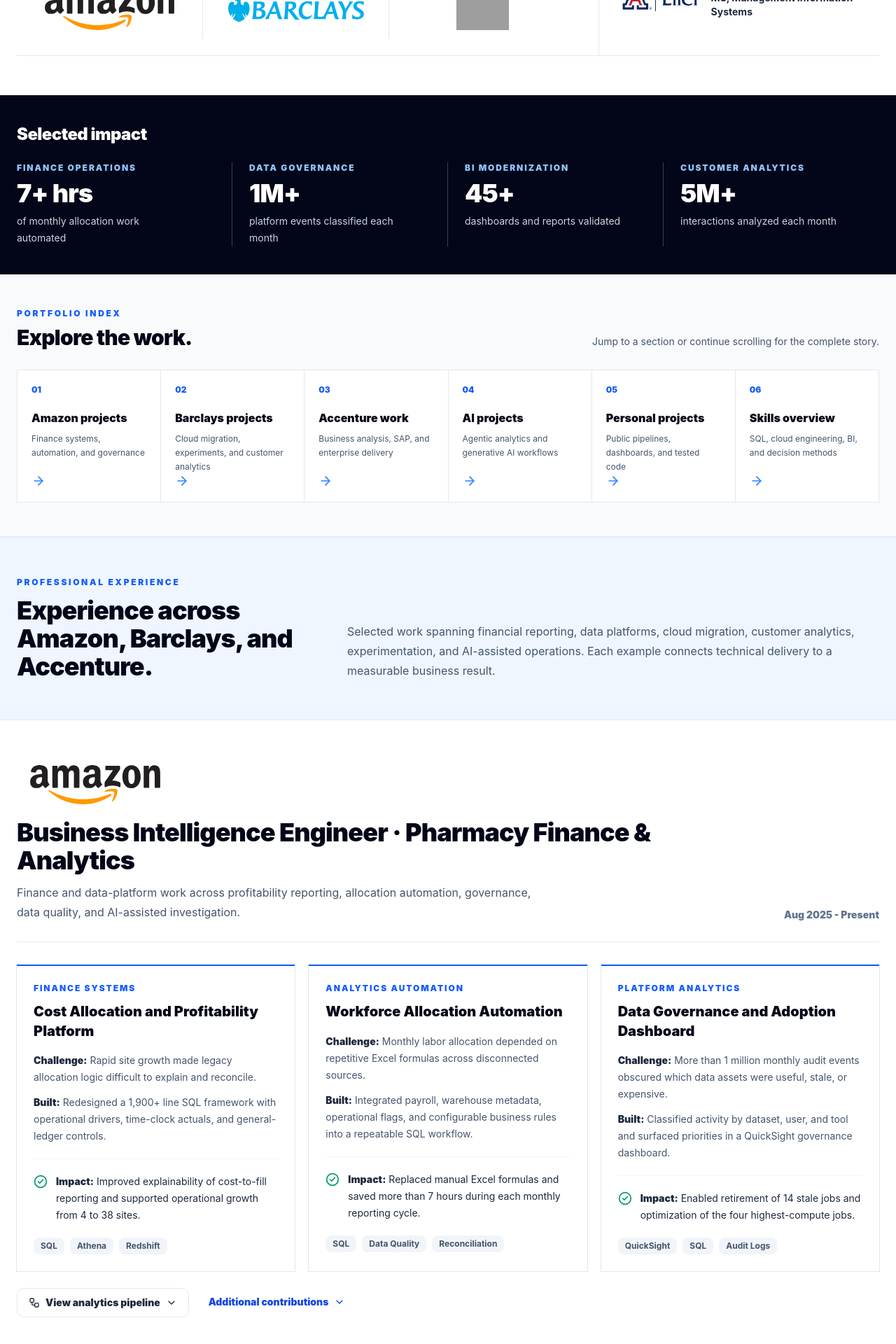
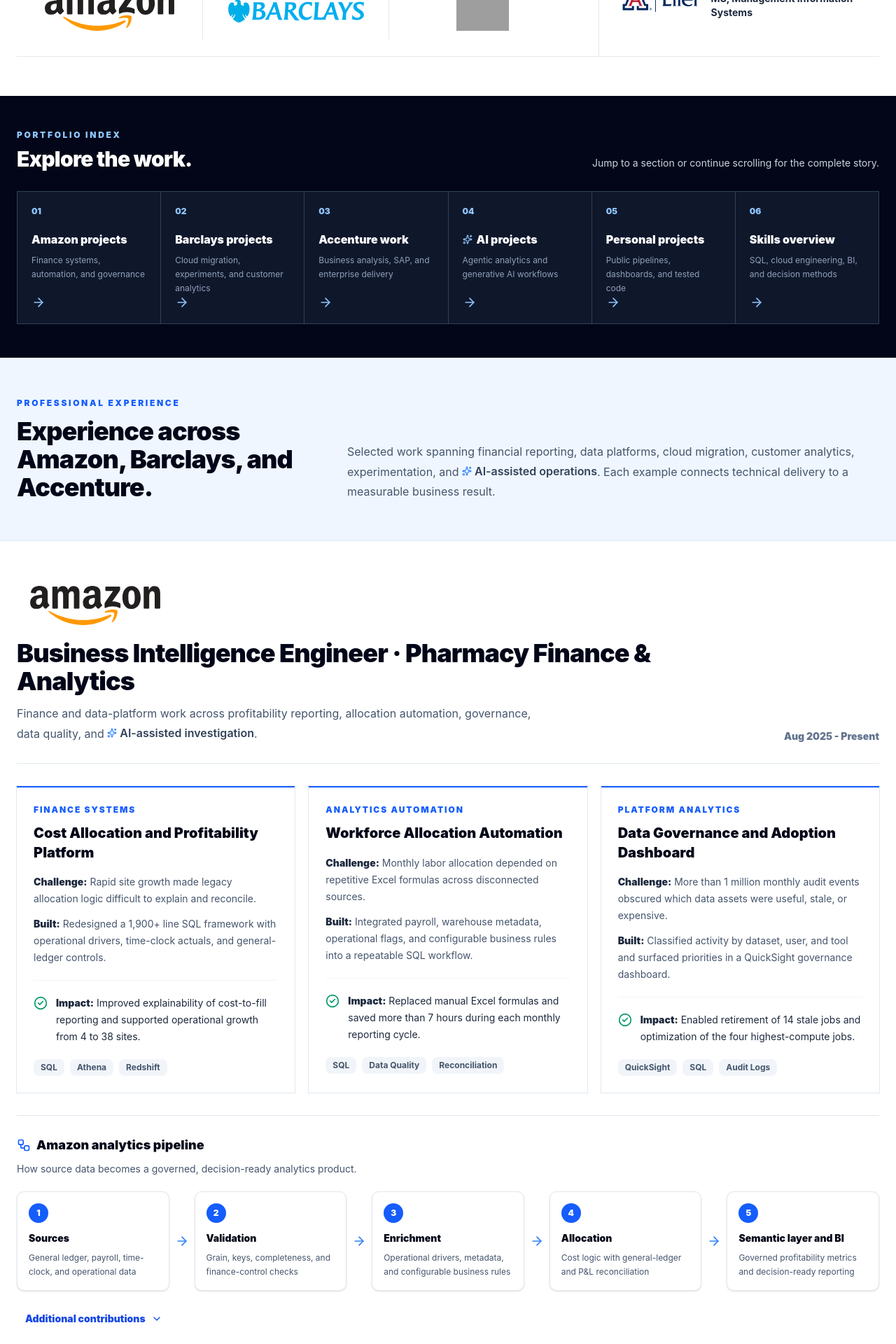
Before and after one commit to Maddy123-sehg/madhvika-portfolio, a Next.js app: page / in a window 1280 px wide. Shown: the part 720-2640 px from the top of the page at 70% size. Built offline with nearby package versions, Linux system fonts and the light colour scheme; grey boxes are pictures that could not be loaded.

Commit message:
Refine portfolio positioning, index, and analytics flows

```diff
--- a/app/mobile-nav.tsx
+++ b/app/mobile-nav.tsx
@@ -1,13 +1,13 @@
 "use client";
 
-import { Menu, X } from "lucide-react";
+import { Menu, Sparkles, X } from "lucide-react";
 import { useState } from "react";
 
 const links = [
   { label: "Index", href: "#index" },
   { label: "Experience", href: "#experience" },
   { label: "Projects", href: "#projects" },
-  { label: "Skills & AI", href: "#skills" },
+  { label: "Skills & AI", href: "#skills", ai: true },
   { label: "Contact", href: "#contact" },
 ];
 
@@ -38,9 +38,9 @@ export function MobileNav({ resumePdf }: { resumePdf: string }) {
               key={link.href}
               href={link.href}
               onClick={() => setIsOpen(false)}
-              className="block rounded-lg px-4 py-3 text-sm font-bold text-slate-700 hover:bg-slate-50 hover:text-blue-600"
+              className="flex items-center gap-1.5 rounded-lg px-4 py-3 text-sm font-bold text-slate-700 hover:bg-slate-50 hover:text-blue-600"
             >
-              {link.label}
+              {link.ai ? <Sparkles aria-hidden="true" className="h-3.5 w-3.5 shrink-0 text-blue-500" /> : null}{link.label}
             </a>
           ))}
           <a
--- a/app/page.tsx
+++ b/app/page.tsx
@@ -1,5 +1,7 @@
 import Image from "next/image";
+import type { ReactNode } from "react";
 import {
+  ArrowDown,
   ArrowRight,
   BarChart3,
   BriefcaseBusiness,
@@ -27,20 +29,19 @@ type ExperienceProject = {
   built: string;
   impact: string;
   tools: string[];
+  ai?: boolean;
 };
 
-const impactStats = [
-  { category: "Finance operations", value: "7+ hrs", label: "of monthly allocation work automated" },
-  { category: "Data governance", value: "1M+", label: "platform events classified each month" },
-  { category: "BI modernization", value: "45+", label: "dashboards and reports validated" },
-  { category: "Customer analytics", value: "5M+", label: "interactions analyzed each month" },
-];
+type PipelineStep = {
+  title: string;
+  description: string;
+};
 
 const portfolioIndexItems = [
   { number: "01", title: "Amazon projects", summary: "Finance systems, automation, and governance", href: "#amazon" },
   { number: "02", title: "Barclays projects", summary: "Cloud migration, experiments, and customer analytics", href: "#barclays" },
   { number: "03", title: "Accenture work", summary: "Business analysis, SAP, and enterprise delivery", href: "#accenture" },
-  { number: "04", title: "AI projects", summary: "Agentic analytics and generative AI workflows", href: "#ai" },
+  { number: "04", title: "AI projects", summary: "Agentic analytics and generative AI workflows", href: "#ai", ai: true },
   { number: "05", title: "Personal projects", summary: "Public pipelines, dashboards, and tested code", href: "#projects" },
   { number: "06", title: "Skills overview", summary: "SQL, cloud engineering, BI, and decision methods", href: "#skills" },
 ];
@@ -105,7 +106,7 @@ const barclaysProjects: ExperienceProject[] = [
     challenge:
       "Legacy service-level logic and routing rules limited comparable journey and agent insights.",
     built:
-      "Redesigned service-level logic, modified upstream SQL, and led a production A/B test across control and treatment call groups.",
+      "Built a normalized agent-performance metric from scratch using sentiment, customer satisfaction, and Net Promoter Score, extending comparable scoring to the full agent base; also redesigned service-level logic and led a production A/B test.",
     impact:
       "Validated 45+ reports, contributed to 12% higher retention and 8% fewer transfers, and helped eliminate roughly 8,000 transfers per month.",
     tools: ["Experimentation", "SQL", "Tableau"],
@@ -120,12 +121,12 @@ const barclaysProjects: ExperienceProject[] = [
     impact:
       "Reduced a days-long documentation process to minutes while preserving structured review and validation.",
     tools: ["Bedrock", "Lambda", "Python"],
+    ai: true,
   },
 ];
 
 const barclaysAdditional = [
   "Reconstructed customer journeys with SQL event sequencing across interactive voice response, queue, callback, and servicing outcomes.",
-  "Created a normalized agent-performance index combining sentiment, customer satisfaction, and Net Promoter Score to extend comparable scoring to the full agent base.",
 ];
 
 const accentureWork = [
@@ -145,18 +146,18 @@ const accentureWork = [
 
 const pipelineFlows = {
   amazon: [
-    "Finance and operational sources",
-    "Validated staging models",
-    "Operational driver logic",
-    "Cost allocation and reconciliation",
-    "Profitability reporting",
+    { title: "Sources", description: "General ledger, payroll, time-clock, and operational data" },
+    { title: "Validation", description: "Grain, keys, completeness, and finance-control checks" },
+    { title: "Enrichment", description: "Operational drivers, metadata, and configurable business rules" },
+    { title: "Allocation", description: "Cost logic with general-ledger and P&L reconciliation" },
+    { title: "Semantic layer and BI", description: "Governed profitability metrics and decision-ready reporting" },
   ],
   barclays: [
-    "Contact-center source data",
-    "Schema reconciliation",
-    "Journey and KPI logic",
-    "Semantic reporting layer",
-    "Tableau dashboards",
+    { title: "Sources", description: "Legacy and cloud contact-center event data" },
+    { title: "Reconciliation", description: "Schemas, identifiers, timestamps, and completeness checks" },
+    { title: "Journey enrichment", description: "IVR, queue, callback, agent, and outcome sequencing" },
+    { title: "Metric and semantic layer", description: "Standardized service, journey, experiment, and agent KPIs" },
+    { title: "BI and experiments", description: "Tableau reporting, monitoring, and A/B-test decisions" },
   ],
 };
 
@@ -177,7 +178,7 @@ const capabilityGroups = [
     title: "Analytics and Decisions",
     description: "Methods that connect business questions to measurable recommendations.",
     icon: BarChart3,
-    skills: ["KPI Development", "A/B Testing", "Hypothesis Testing", "Funnel Analysis", "Customer Journeys", "Reconciliation", "Governance", "Stakeholder Storytelling"],
+    skills: ["KPI Development", "Composite Metric Design", "A/B Testing", "Hypothesis Testing", "Funnel Analysis", "Customer Journeys", "Reconciliation", "Governance", "Stakeholder Storytelling"],
   },
 ];
 
@@ -224,12 +225,20 @@ function CompanyLogo({ src, alt, priority = false, compact = false }: { src: str
   );
 }
 
+function AiMark({ className = "text-blue-500" }: { className?: string }) {
+  return <Sparkles aria-hidden="true" className={`h-3.5 w-3.5 shrink-0 ${className}`} />;
+}
+
+function AiPhrase({ children }: { children: ReactNode }) {
+  return <span className="inline-flex items-center gap-1 whitespace-nowrap font-semibold text-slate-700"><AiMark />{children}</span>;
+}
+
 function Header() {
   const links = [
     { label: "Index", href: "#index" },
     { label: "Experience", href: "#experience" },
     { label: "Projects", href: "#projects" },
-    { label: "Skills & AI", href: "#skills" },
+    { label: "Skills & AI", href: "#skills", ai: true },
     { label: "Contact", href: "#contact" },
   ];
 
@@ -238,17 +247,22 @@ function Header() {
       <div className="mx-auto flex max-w-7xl items-center justify-between gap-5 px-5 py-4 sm:px-6">
         <a href="#top" className="min-w-0">
           <span className="block text-xl font-black tracking-tight text-slate-950 sm:text-2xl">Madhvika Sehgal</span>
-          <span className="mt-0.5 block text-xs text-slate-500 sm:hidden">
-            BI Engineer · Analytics · Applied AI
+          <span className="mt-0.5 flex items-center gap-1 text-xs text-slate-500 sm:hidden">
+            BI Engineer · Data Analytics · <AiMark /> Applied AI
           </span>
-          <span className="mt-0.5 hidden text-sm text-slate-500 sm:block">
-            Business Intelligence Engineer · Analytics Engineering · Applied AI
+          <span className="mt-0.5 hidden items-center gap-1 text-sm text-slate-500 sm:flex lg:hidden">
+            BI Engineer · Data Analytics · <AiMark /> Applied AI
+          </span>
+          <span className="mt-0.5 hidden items-center gap-1 text-sm text-slate-500 lg:flex">
+            Business Intelligence Engineer · Data Analytics · Analytics Engineering · <AiMark /> Applied AI
           </span>
         </a>
 
         <nav className="hidden items-center gap-7 text-sm font-semibold text-slate-700 md:flex" aria-label="Primary navigation">
           {links.map((link) => (
-            <a key={link.href} href={link.href} className="transition hover:text-blue-600">{link.label}</a>
+            <a key={link.href} href={link.href} className="inline-flex items-center gap-1 transition hover:text-blue-600">
+              {link.ai ? <AiMark /> : null}{link.label}
+            </a>
           ))}
           <a href={resumePdf} target="_blank" rel="noreferrer" className="rounded-lg bg-blue-600 px-4 py-2.5 font-black text-white hover:bg-blue-700">
             Resume
@@ -267,10 +281,10 @@ function HeroSection() {
       <div className="max-w-5xl">
         <p className="text-xs font-black uppercase tracking-[0.24em] text-blue-600">Business intelligence engineering portfolio</p>
         <h1 className="mt-4 max-w-4xl text-4xl font-black leading-[1.03] tracking-tight text-slate-950 sm:text-5xl lg:text-6xl">
-          I build <span className="text-blue-600">reliable data systems</span> for financial, operational, and customer decisions.
+          I turn complex data into <span className="text-blue-600">trusted metrics and scalable analytics</span> that teams can act on.
         </h1>
         <p className="mt-6 max-w-3xl text-lg leading-8 text-slate-600">
-          Business Intelligence Engineer with 4+ years across Amazon, Barclays, and Accenture, building SQL data models, cloud pipelines, BI systems, experiments, and AI-assisted analytics workflows.
+          Business Intelligence Engineer with 4+ years across Amazon, Barclays, and Accenture, combining SQL, cloud data modeling, dashboards, experimentation, and <AiPhrase>applied AI</AiPhrase> to solve financial, operational, and customer problems.
         </p>
 
         <div className="mt-8 flex flex-wrap gap-3">
@@ -313,44 +327,27 @@ function HeroSection() {
   );
 }
 
-function ImpactSection() {
-  return (
-    <section className="bg-slate-950 py-10 text-white" aria-labelledby="impact-title">
-      <div className="mx-auto max-w-7xl px-5 sm:px-6">
-        <h2 id="impact-title" className="text-xl font-black tracking-tight sm:text-2xl">Selected impact</h2>
-        <div className="mt-6 grid gap-6 sm:grid-cols-2 lg:grid-cols-4 lg:gap-0 lg:divide-x lg:divide-slate-700">
-          {impactStats.map((stat) => (
-            <div key={stat.category} className="lg:px-6 lg:first:pl-0 lg:last:pr-0">
-              <p className="text-xs font-black uppercase tracking-[0.16em] text-blue-300">{stat.category}</p>
-              <p className="mt-2 text-4xl font-black tracking-tight">{stat.value}</p>
-              <p className="mt-2 max-w-56 text-sm leading-6 text-slate-300">{stat.label}</p>
-            </div>
-          ))}
-        </div>
-      </div>
-    </section>
-  );
-}
-
 function PortfolioIndexSection() {
   return (
-    <section id="index" className="border-b border-slate-200 bg-slate-50 py-12" aria-labelledby="index-title">
+    <section id="index" className="bg-slate-950 py-12 text-white" aria-labelledby="index-title">
       <div className="mx-auto max-w-7xl px-5 sm:px-6">
         <div className="flex flex-col gap-3 sm:flex-row sm:items-end sm:justify-between">
           <div>
-            <p className="text-xs font-black uppercase tracking-[0.22em] text-blue-600">Portfolio index</p>
-            <h2 id="index-title" className="mt-2 text-3xl font-black tracking-tight text-slate-950">Explore the work.</h2>
+            <p className="text-xs font-black uppercase tracking-[0.22em] text-blue-300">Portfolio index</p>
+            <h2 id="index-title" className="mt-2 text-3xl font-black tracking-tight text-white">Explore the work.</h2>
           </div>
-          <p className="max-w-xl text-sm leading-6 text-slate-600">Jump to a section or continue scrolling for the complete story.</p>
+          <p className="max-w-xl text-sm leading-6 text-slate-300">Jump to a section or continue scrolling for the complete story.</p>
         </div>
 
-        <div className="mt-7 grid grid-cols-2 gap-px overflow-hidden border border-slate-200 bg-slate-200 sm:grid-cols-3 xl:grid-cols-6">
+        <div className="mt-7 grid grid-cols-2 gap-px overflow-hidden border border-slate-700 bg-slate-700 sm:grid-cols-3 xl:grid-cols-6">
           {portfolioIndexItems.map((item) => (
-            <a key={item.href} href={item.href} className="group flex min-h-44 flex-col bg-white p-4 hover:bg-blue-50 sm:p-5">
-              <span className="text-xs font-black text-blue-600">{item.number}</span>
-              <h3 className="mt-5 text-base font-black text-slate-950 group-hover:text-blue-700">{item.title}</h3>
-              <p className="mt-2 text-xs leading-5 text-slate-600">{item.summary}</p>
-              <ArrowRight className="mt-auto h-5 w-5 text-blue-500 group-hover:translate-x-0.5 group-hover:text-blue-700" />
+            <a key={item.href} href={item.href} className="group flex min-h-44 flex-col bg-slate-900 p-4 transition hover:bg-slate-800 sm:p-5">
+              <span className="text-xs font-black text-blue-300">{item.number}</span>
+              <h3 className="mt-5 flex items-center gap-1.5 text-base font-black text-white group-hover:text-blue-200">
+                {item.ai ? <AiMark className="text-blue-300" /> : null}{item.title}
+              </h3>
+              <p className="mt-2 text-xs leading-5 text-slate-400">{item.summary}</p>
+              <ArrowRight className="mt-auto h-5 w-5 text-blue-300 transition group-hover:translate-x-0.5 group-hover:text-white" />
             </a>
           ))}
         </div>
@@ -359,11 +356,13 @@ function PortfolioIndexSection() {
   );
 }
 
-function SectionIntro({ eyebrow, title, description }: { eyebrow: string; title: string; description: string }) {
+function SectionIntro({ eyebrow, title, description, ai = false }: { eyebrow: string; title: string; description: ReactNode; ai?: boolean }) {
   return (
     <div className="grid gap-4 lg:grid-cols-[0.75fr_1.25fr] lg:items-end">
       <div>
-        <p className="text-xs font-black uppercase tracking-[0.22em] text-blue-600">{eyebrow}</p>
+        <p className="flex items-center gap-1.5 text-xs font-black uppercase tracking-[0.22em] text-blue-600">
+          {ai ? <AiMark /> : null}{eyebrow}
+        </p>
         <h2 className="mt-3 text-3xl font-black tracking-tight text-slate-950 sm:text-4xl">{title}</h2>
       </div>
       <p className="max-w-3xl leading-7 text-slate-600">{description}</p>
@@ -374,7 +373,9 @@ function SectionIntro({ eyebrow, title, description }: { eyebrow: string; title:
 function ExperienceProjectCard({ project }: { project: ExperienceProject }) {
   return (
     <article className="flex h-full flex-col border-t-2 border-blue-600 bg-white p-6 ring-1 ring-slate-200">
-      <p className="text-xs font-black uppercase tracking-[0.16em] text-blue-600">{project.category}</p>
+      <p className="flex items-center gap-1.5 text-xs font-black uppercase tracking-[0.16em] text-blue-600">
+        {project.ai ? <AiMark /> : null}{project.category}
+      </p>
       <h3 className="mt-3 text-xl font-black leading-snug text-slate-950">{project.title}</h3>
       <div className="mt-4 space-y-3 text-sm leading-6 text-slate-600">
         <p><span className="font-black text-slate-800">Challenge:</span> {project.challenge}</p>
@@ -393,21 +394,32 @@ function ExperienceProjectCard({ project }: { project: ExperienceProject }) {
   );
 }
 
-function PipelineDetails({ title, steps }: { title: string; steps: string[] }) {
+function PipelineDetails({ title, steps }: { title: string; steps: PipelineStep[] }) {
   return (
-    <details className="group">
-      <summary className="inline-flex cursor-pointer list-none items-center rounded-lg border border-slate-200 bg-white px-4 py-2.5 text-sm font-black text-slate-800 hover:border-blue-200 hover:text-blue-700">
-        <Workflow className="mr-2 h-4 w-4" />{title}<ChevronDown className="ml-2 h-4 w-4 transition group-open:rotate-180" />
-      </summary>
-      <div className="mt-4 grid gap-2 sm:grid-cols-5">
+    <div className="mt-8 border-t border-slate-200 pt-7">
+      <div className="flex items-center gap-2">
+        <Workflow className="h-5 w-5 text-blue-600" />
+        <h3 className="text-lg font-black text-slate-950">{title}</h3>
+      </div>
+      <p className="mt-2 max-w-3xl text-sm leading-6 text-slate-600">How source data becomes a governed, decision-ready analytics product.</p>
+      <div className="mt-5 flex flex-col lg:flex-row lg:items-stretch">
         {steps.map((step, index) => (
-          <div key={step} className="flex items-center gap-3 rounded-lg border border-slate-200 bg-white p-3 text-sm font-semibold text-slate-700 sm:block">
-            <span className="flex h-7 w-7 shrink-0 items-center justify-center rounded-full bg-blue-600 text-xs font-black text-white">{index + 1}</span>
-            <p className="sm:mt-3">{step}</p>
+          <div key={step.title} className="contents">
+            <article className="flex-1 rounded-lg border border-slate-200 bg-white p-4 shadow-sm">
+              <span className="flex h-7 w-7 items-center justify-center rounded-full bg-blue-600 text-xs font-black text-white">{index + 1}</span>
+              <h4 className="mt-3 text-sm font-black text-slate-950">{step.title}</h4>
+              <p className="mt-2 text-xs leading-5 text-slate-600">{step.description}</p>
+            </article>
+            {index < steps.length - 1 ? (
+              <div className="flex shrink-0 items-center justify-center py-2 text-blue-500 lg:px-2 lg:py-0" aria-hidden="true">
+                <ArrowDown className="h-5 w-5 lg:hidden" />
+                <ArrowRight className="hidden h-5 w-5 lg:block" />
+              </div>
+            ) : null}
           </div>
         ))}
       </div>
-    </details>
+    </div>
   );
 }
 
@@ -434,10 +446,10 @@ function CompanyExperience({ id, logo, logoAlt, role, dates, summary, projects,
   logoAlt: string;
   role: string;
   dates: string;
-  summary: string;
+  summary: ReactNode;
   projects: ExperienceProject[];
   additional: string[];
-  pipeline: string[];
+  pipeline: PipelineStep[];
   background?: "white" | "slate";
 }) {
   return (
@@ -454,10 +466,8 @@ function CompanyExperience({ id, logo, logoAlt, role, dates, summary, projects,
         <div className="mt-8 grid gap-5 lg:grid-cols-3">
           {projects.map((project) => <ExperienceProjectCard key={project.title} project={project} />)}
         </div>
-        <div className="mt-6 flex flex-col gap-2 sm:flex-row sm:items-start sm:gap-4">
-          <PipelineDetails title="View analytics pipeline" steps={pipeline} />
-          <AdditionalContributions items={additional} />
-        </div>
+        <PipelineDetails title={`${logoAlt} analytics pipeline`} steps={pipeline} />
+        <div className="mt-5"><AdditionalContributions items={additional} /></div>
       </div>
     </section>
   );
@@ -498,7 +508,7 @@ function ExperienceSection() {
           <SectionIntro
             eyebrow="Professional experience"
             title="Experience across Amazon, Barclays, and Accenture."
-            description="Selected work spanning financial reporting, data platforms, cloud migration, customer analytics, experimentation, and AI-assisted operations. Each example connects technical delivery to a measurable business result."
+            description={<>Selected work spanning financial reporting, data platforms, cloud migration, customer analytics, experimentation, and <AiPhrase>AI-assisted operations</AiPhrase>. Each example connects technical delivery to a measurable business result.</>}
           />
         </div>
       </section>
@@ -508,7 +518,7 @@ function ExperienceSection() {
         logoAlt="Amazon"
         role="Business Intelligence Engineer · Pharmacy Finance & Analytics"
         dates="Aug 2025 - Present"
-        summary="Finance and data-platform work across profitability reporting, allocation automation, governance, data quality, and AI-assisted investigation."
+        summary={<>Finance and data-platform work across profitability reporting, allocation automation, governance, data quality, and <AiPhrase>AI-assisted investigation</AiPhrase>.</>}
         projects={amazonProjects}
         additional={amazonAdditional}
         pipeline={pipelineFlows.amazon}
@@ -519,7 +529,7 @@ function ExperienceSection() {
         logoAlt="Barclays"
         role="Business Intelligence Analyst · Credit Card & Contact Center Analytics"
         dates="Jan 2021 - Jul 2025"
-        summary="Analytics engineering and decision support across cloud migration, KPI design, experimentation, customer journeys, and enterprise generative AI workflows."
+        summary={<>Analytics engineering and decision support across cloud migration, KPI design, experimentation, customer journeys, and <AiPhrase>enterprise generative AI workflows</AiPhrase>.</>}
         projects={barclaysProjects}
         additional={barclaysAdditional}
         pipeline={pipelineFlows.barclays}
@@ -573,7 +583,7 @@ function IndependentProjectsSection() {
 
           <article className="flex flex-col border border-slate-200 bg-slate-950 p-6 text-white">
             <div>
-              <p className="text-xs font-black uppercase tracking-[0.18em] text-blue-300">Agentic analytics</p>
+              <p className="flex items-center gap-1.5 text-xs font-black uppercase tracking-[0.18em] text-blue-300"><AiMark className="text-blue-300" />Agentic analytics</p>
               <h3 className="mt-3 text-2xl font-black">Analytics Investigation Agent</h3>
               <p className="mt-3 leading-7 text-slate-300">
                 A transparent Python agent that chooses tools, investigates KPI movement, and returns an evidence-backed business conclusion with visible reasoning steps.
@@ -613,6 +623,7 @@ function SkillsAndAiSection() {
           eyebrow="Skills and applied AI"
           title="Capabilities built through delivery."
           description="A concise view of the technical and analytical skills demonstrated across the experience and project evidence above."
+          ai
         />
         <div className="mt-9 grid gap-5 lg:grid-cols-3">
           {capabilityGroups.map((group) => {
@@ -634,7 +645,7 @@ function SkillsAndAiSection() {
 
         <div id="ai" className="mt-12 border-t border-slate-300 pt-10">
           <div className="max-w-3xl">
-            <p className="text-xs font-black uppercase tracking-[0.22em] text-blue-600">Applied AI</p>
+            <p className="flex items-center gap-1.5 text-xs font-black uppercase tracking-[0.22em] text-blue-600"><AiMark />Applied AI</p>
             <h2 className="mt-3 text-3xl font-black tracking-tight text-slate-950 sm:text-4xl">AI used with evidence and guardrails.</h2>
             <p className="mt-3 leading-7 text-slate-600">
               AI accelerates development and investigation. Tested code, reconciled data, clear business rules, and human review remain the final controls.
@@ -671,7 +682,7 @@ function ContactSection() {
             <p className="text-xs font-black uppercase tracking-[0.2em] text-blue-300">Open to mid-level business intelligence opportunities</p>
             <h2 className="mt-3 text-3xl font-black tracking-tight sm:text-4xl">Business Intelligence Engineer</h2>
             <p className="mt-4 max-w-3xl leading-7 text-slate-300">
-              Interested in roles focused on SQL, cloud data systems, BI delivery, experimentation, financial and operational analytics, and applied AI.
+              Interested in roles focused on SQL, cloud data systems, BI delivery, experimentation, financial and operational analytics, and <span className="inline-flex items-center gap-1 whitespace-nowrap font-semibold text-white"><AiMark className="text-blue-300" />applied AI</span>.
             </p>
             <div className="mt-6 flex flex-wrap gap-x-6 gap-y-3 text-sm text-slate-200">
               <a href="mailto:madhvika.sehgal@gmail.com?subject=Portfolio%20Inquiry%20-%20Madhvika%20Sehgal" className="inline-flex items-center hover:text-white"><Mail className="mr-2 h-4 w-4" />madhvika.sehgal@gmail.com</a>
@@ -695,7 +706,6 @@ export default function Home() {
       <Header />
       <main>
         <HeroSection />
-        <ImpactSection />
         <PortfolioIndexSection />
         <ExperienceSection />
         <IndependentProjectsSection />
```
